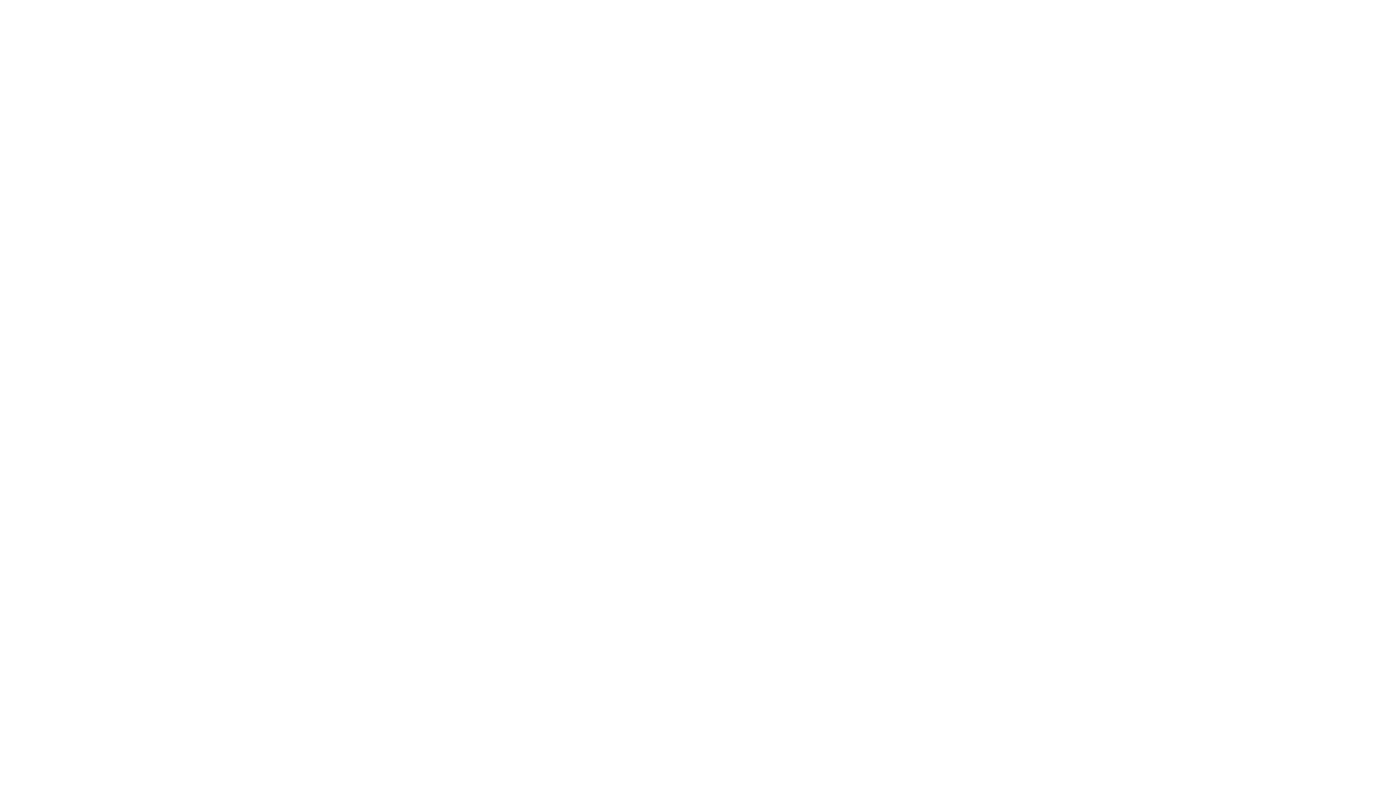
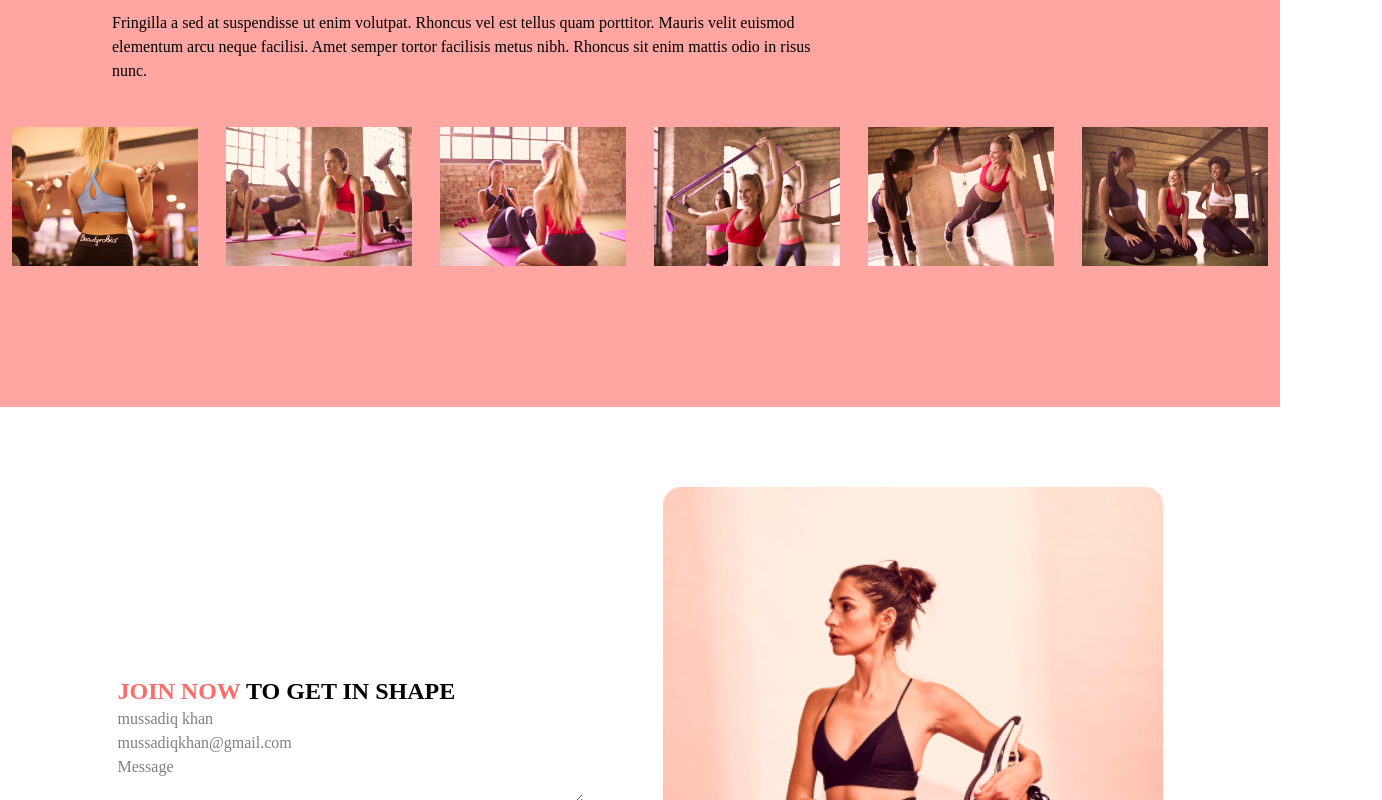
Before and after one commit to mussadiqkhan6886/evogym, a Next.js app: page / in a window 1280 px wide. Shown: the part 2000-2800 px from the top of the page, 1382 px wide, since content can reach past the window. Before the commit the page ends 1706 px from the top, so only its background shows below. Built offline with nearby package versions, Linux system fonts and the light colour scheme.

Commit message:
making footer and scroll x

```diff
--- a/app/page.tsx
+++ b/app/page.tsx
@@ -2,10 +2,12 @@
 
 import NavBar from "@/components/NavBar"
 import { useEffect, useState } from "react";
-import { motion } from "framer-motion"
+import { motion, Variants } from "framer-motion"
 import Hero from "@/sections/Hero";
 import Benefits from "@/sections/Benefits";
 import Classes from "@/sections/Classes";
+import Contact from "@/sections/Contact";
+import Footer from "@/sections/Footer";
 
 const Home = () => {
 
@@ -20,18 +22,28 @@ const Home = () => {
     }
   }, [selectedPage])
 
+  const navBarVariant = {
+    hidden: {
+      opacity: 0
+    },
+    show: {
+      opacity: 1
+    }
+  }
+
   return (
     <>
-      <motion.header id="home" className={`${top ? "" : "bg-primary-100"} padding-main fixed w-full top-0`}>
+      <motion.header variants={navBarVariant} initial="hidden" whileInView={"show"} id="home" className={`${top ? "" : "bg-primary-100"} padding-main fixed w-full top-0`}>
         <NavBar selectedPage={selectedPage} setSelectedPage={setSelectedPage} />
       </motion.header>
-      <main className="padding-main">
+      <main>
         <Hero />
         <Benefits />
         <Classes />
+        <Contact />
       </main>
       <footer>
-
+        <Footer />
       </footer>
     </>
   )
--- /dev/null
+++ b/components/ClassCard.tsx
@@ -0,0 +1,22 @@
+import Image, { StaticImageData } from 'next/image'
+import React from 'react'
+
+type Props = {
+    name: string
+    description: string
+    image: StaticImageData
+}
+
+const ClassCard = (props: Props) => {
+  return (
+    <div className='w-[300px] h-[200px] '>
+        <div className='absolute w-[300px] opacity-0 bg-primary-100 hover:opacity-75 duration-300  cursor-pointer'>
+            <h4>{props.name}</h4>
+            <p>{props.description}</p>
+        </div>
+        <Image src={props.image} alt={props.name} width={500} className='inline'  height={300} />
+    </div>
+  )
+}
+
+export default ClassCard
--- a/components/NavBar.tsx
+++ b/components/NavBar.tsx
@@ -22,10 +22,10 @@ const NavBar = ({selectedPage, setSelectedPage} : Props) => {
     }
 
   return (
-    <nav className='py-4 flex between'>
+    <nav className='py-4 flex z-50 between'>
         <div className='md:w-1/5 w-full mr-3'>
             <h1>
-                <Image src={Logo} alt='logo image' width={120} height={100}  />
+                <Image src={Logo} alt='logo image' width={120} height={100} className='z-50'  />
             </h1>
         </div>
         <div className='md:flex hidden between  w-full text-gray-500'>
--- a/constants/index.ts
+++ b/constants/index.ts
@@ -21,3 +21,49 @@ export const benefits = [
 // <HomeModernIcon className="h-6 w-6" />,
 // <UserGroupIcon className="h-6 w-6" />,
 // <AcademicCapIcon className="h-6 w-6" />,
+
+
+import image1 from "../public/image1.png";
+import image2 from "../public/image2.png";
+import image3 from "../public/image3.png";
+import image4 from "../public/image4.png";
+import image5 from "../public/image5.png";
+import image6 from "../public/image6.png";
+
+
+export const classes = [
+  {
+    name: "Weight Training Classes",
+    description:
+      "Lorem ipsum dolor sit amet, consectetur adipiscing elit, sed do eiusmod tempor incididunt ut labore et dolore magna aliqua. Ut enim ad minim veniam, quis nostrud exercitation ullamco laboris nisi ut aliquip ex ea commodo consequat.",
+    image: image1,
+  },
+  {
+    name: "Yoga Classes",
+    description: "Lorem ipsum dolor sit amet, consectetur adipiscing elit, sed do eiusmod tempor incididunt ut labore et dolore magna aliqua. Ut enim ad minim veniam, quis nostrud exercitation ullamco laboris nisi ut aliquip ex ea commodo consequat.",
+    image: image2,
+  },
+  {
+    name: "Ab Core Classes",
+    description:
+      "Lorem ipsum dolor sit amet, consectetur adipiscing elit, sed do eiusmod tempor incididunt ut labore et dolore magna aliqua. Ut enim ad minim veniam, quis nostrud exercitation ullamco laboris nisi ut aliquip ex ea commodo consequat.",
+    image: image3,
+  },
+  {
+    name: "Adventure Classes",
+    description:
+      "Lorem ipsum dolor sit amet, consectetur adipiscing elit, sed do eiusmod tempor incididunt ut labore et dolore magna aliqua. Ut enim ad minim veniam, quis nostrud exercitation ullamco laboris nisi ut aliquip ex ea commodo consequat.",
+    image: image4,
+  },
+  {
+    name: "Fitness Classes",
+    description: "Lorem ipsum dolor sit amet, consectetur adipiscing elit, sed do eiusmod tempor incididunt ut labore et dolore magna aliqua. Ut enim ad minim veniam, quis nostrud exercitation ullamco laboris nisi ut aliquip ex ea commodo consequat.",
+    image: image5,
+  },
+  {
+    name: "Training Classes",
+    description:
+      "Lorem ipsum dolor sit amet, consectetur adipiscing elit, sed do eiusmod tempor incididunt ut labore et dolore magna aliqua. Ut enim ad minim veniam, quis nostrud exercitation ullamco laboris nisi ut aliquip ex ea commodo consequat.",
+    image: image6,
+  },
+];
--- a/sections/Benefits.tsx
+++ b/sections/Benefits.tsx
@@ -9,7 +9,7 @@ import waves from "../public/AbstractWaves.png"
 
 const Benefits = () => {
   return (
-    <section id='benefits' className='md:pt-40 sm:pt-15 flex flex-col gap-20'>
+    <section id='benefits' className='padding-main md:pt-40 mb=10 sm:pt-15 flex flex-col gap-20'>
       <section className='flex flex-col gap-10'>
         <article className='w-full md:w-3/4'>
             <h3 className='font-bold text-gray-500 text-3xl mb-2'>MORE THEN JUST GYM.</h3>
@@ -21,7 +21,7 @@ const Benefits = () => {
             ))}
         </div>
       </section>
-      <section className='flex flex-col lg:flex-row center gap-9'>
+      <section className='flex flex-col mb-15 lg:flex-row center gap-9'>
             <Image src={benefitsImage} width={400} height={400} alt='benefits image main' />
             <div className='relative'>
                 <Image src={waves} width={90} height={100} alt='abstract waves' className='absolute -left-8 -top-13  sm:-top-16 sm:-left-13' />
--- a/sections/Classes.tsx
+++ b/sections/Classes.tsx
@@ -1,9 +1,24 @@
 import React from 'react'
+import { classes } from '@/constants'
+import ClassCard from '@/components/ClassCard'
 
 const Classes = () => {
   return (
-    <section id='classes'>
-
+    <section id='classes' className=' bg-primary-300 py-20'>
+      <article className='padding-main mb-8 w-3/4'>
+        <h4 className='uppercase font-bold text-2xl text-gray-500'>our classes</h4>
+        <p className="py-3">
+            Fringilla a sed at suspendisse ut enim volutpat. Rhoncus vel est
+            tellus quam porttitor. Mauris velit euismod elementum arcu neque
+            facilisi. Amet semper tortor facilisis metus nibh. Rhoncus sit
+            enim mattis odio in risus nunc.
+        </p>
+      </article>
+      <div className='overflow-x-scroll flex  gap-7  px-3'>
+        {classes.map(classDiv => (
+            <ClassCard key={classDiv.name}  {...classDiv} />
+        ))}
+      </div>
     </section>
   )
 }
--- /dev/null
+++ b/sections/Contact.tsx
@@ -0,0 +1,28 @@
+"use client";
+
+import React from 'react'
+import contactImage from "../public/ContactUsPageGraphic.png"
+import Image from 'next/image'
+import ActionButton from '@/components/ActionButton'
+
+const Contact = () => {
+  return (
+    <section className='padding-main center flex mt-20 gap-20'>
+      <div className='flex flex-col'>
+        <h4 className='uppercase font-gray-500 text-2xl font-bold'><span className='text-primary-500'>join now </span> to get in shape</h4>
+        <p></p>
+        <form className='flex flex-col'>
+            <input type='text' placeholder='mussadiq khan' required />
+            <input type="email" placeholder='mussadiqkhan@gmail.com' required />
+            <textarea required placeholder='Message' cols={50}></textarea>
+            <ActionButton text="SUBMIT" />
+        </form>
+      </div>
+      <div>
+        <Image src={contactImage} width={500} height={300} alt='contact image main' />
+      </div>
+    </section>
+  )
+}
+
+export default Contact
--- /dev/null
+++ b/sections/Footer.tsx
@@ -0,0 +1,13 @@
+import React from 'react'
+
+const Footer = () => {
+  return (
+    <div>
+      <div></div>
+      <div></div>
+      <div></div>
+    </div>
+  )
+}
+
+export default Footer
--- a/sections/Hero.tsx
+++ b/sections/Hero.tsx
@@ -10,8 +10,8 @@ import fortune from "../public/SponsorFortune.png"
 
 const Hero = () => {
   return (
-    <section className="pt-20 md:pt-30 lg:pt-20 h-full">
-        <div className="flex lg:items-center justify-between h-full pb-10 flex-col gap-5 lg:flex-row z-10">
+    <section className="pt-20 md:pt-30 lg:pt-20 h-full ">
+        <div className="flex padding-main lg:items-center justify-between h-full pb-10 flex-col gap-5 lg:flex-row z-10">
             <div className="relative flex flex-col gap-5 lg:w-1/2">
                 <Image src={backgroundImage} alt="background hero image" width={500} height={100} className="absolute -z-20 -top-[10000px] lg:-top-12 -left-12" />
                 <Image src={homeTitle} alt="Title Main heading image" width={400} height={100} className="-z-10" />
@@ -25,7 +25,7 @@ const Hero = () => {
                 <Image src={homeImage} width={450} height={300} alt="hero image main" />
             </div>
       </div>
-      <div className="bg-primary-100 w-full absolute left-0 items-center px-20 md:justify-center gap-30 py-10 hidden md:flex">
+      <div className="bg-primary-100 items-center px-20 md:justify-center gap-30 py-10 hidden md:flex">
         <Image src={redBull} alt="Redbull Image" width={70} height={80} />
         <Image src={forbes} alt="Forbes Image" className="h-7" width={100} height={80} />
         <Image src={fortune} alt="Fortune Image" className="h-7" width={100} height={80} />
```
